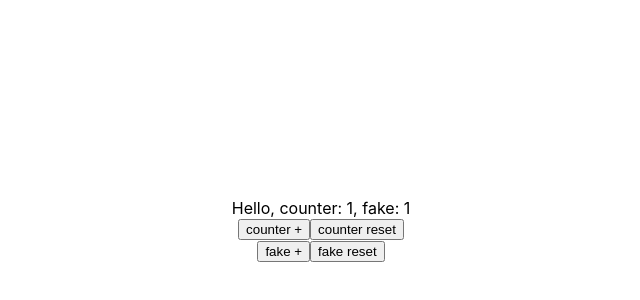
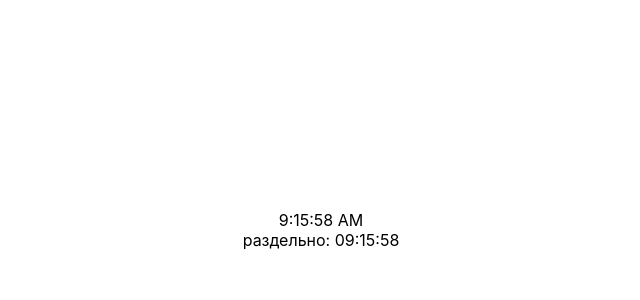
Before and after one commit to manchikooo/react-kabzda, a React (Create React App) app: page / in a window 1280 px wide. Shown: the part 170-470 px from the top of the page, without its empty margins (319-959 px from the left). Built offline with nearby package versions, Linux system fonts and the light colour scheme.

Commit message:
made digital clock with useEffect. After live component will unmount

```diff
--- a/src/App.tsx
+++ b/src/App.tsx
@@ -5,7 +5,8 @@ import {SelectLetter} from "./components/Select/SelectLetter";
 import {Example1} from "./components/ReactMemo";
 import {ExampleUseMemo, LikeUseCallback} from "./components/UseMemoUseCallback";
 import UseStateExample from "./components/UseState/UseStateExample";
-import {UseEffectExample} from "./components/UseEffect/UseEffectExample";
+import {UseEffectExample, UseEffectSetTimeoutExample} from "./components/UseEffect/UseEffectExample";
+import {Clock} from "./components/Clock/Clock";
 
 
 function App(props: any) {
@@ -45,7 +46,9 @@ function App(props: any) {
 
     return (
         <div className={'App'}>
-            <UseEffectExample/>
+            {/*<UseEffectSetTimeoutExample/>*/}
+
+            <Clock/>
 
             {/*<UseStateExample/>*/}
 
--- /dev/null
+++ b/src/components/Clock/Clock.tsx
@@ -0,0 +1,33 @@
+import React, {useEffect, useState} from 'react';
+
+type ClockPropsType = {}
+const getTime = (num: number) => num < 10 ? '0' + num : num
+
+export const Clock = (props: ClockPropsType) => {
+
+    const [date, setDate] = useState<Date>(new Date())
+
+    useEffect(() => {
+        const intervalID = setInterval(() => {
+            setDate(new Date())
+        }, 1000)
+
+        return () => clearInterval(intervalID)
+    }, [])
+
+    const hoursString = getTime(date.getHours())
+    const minutesString = getTime(date.getMinutes())
+    const secondsString = getTime(date.getSeconds())
+
+    return (
+        <div>
+            <span>{date.toLocaleTimeString()}</span>
+            <div>
+                раздельно:
+                <span> {hoursString}</span>:
+                <span>{minutesString}</span>:
+                <span>{secondsString}</span>
+            </div>
+        </div>
+    );
+};
--- a/src/components/UseEffect/UseEffectExample.tsx
+++ b/src/components/UseEffect/UseEffectExample.tsx
@@ -17,7 +17,7 @@ export const UseEffectExample = () => {
     })
 
     useEffect(() => {
-        console.log('useEffect once')
+        console.log('useEffect once after render')
         // api.getUsers().then('')
         // setInterval()
         // indexedDB
@@ -26,7 +26,7 @@ export const UseEffectExample = () => {
     }, [])
 
     useEffect(() => {
-        console.log('useEffect when changing the counter')
+        console.log('useEffect after render and when changing the counter')
         // api.getUsers().then('')
         // setInterval()
         // indexedDB
@@ -48,3 +48,39 @@ export const UseEffectExample = () => {
         </>
     );
 };
+
+export const UseEffectSetTimeoutExample = () => {
+
+    const [counter, setCounter] = useState(1)
+    const [fake, setFake] = useState(1)
+
+    console.log('SetTimeoutExample')
+
+    useEffect(() => {
+        setTimeout(() => {
+            console.log('timeout: ' + counter)
+            setCounter(counter => counter + 1)
+        }, 1000)
+    }, [])
+
+    useEffect(() => {
+        setInterval(() => {
+            console.log('interval: ' + fake)
+            setFake(fake => fake + 1)
+        }, 1000)
+    }, [])
+
+    return (
+        <>
+            Hello, counter: {counter}, fake: {fake}
+            <div>
+                <button onClick={() => setCounter(counter + 1)}>counter +</button>
+                <button onClick={() => setCounter(0)}>counter reset</button>
+            </div>
+            <div>
+                <button onClick={() => setFake(fake + 1)}>fake +</button>
+                <button onClick={() => setFake(0)}>fake reset</button>
+            </div>
+        </>
+    );
+};
--- a/src/components/UseState/UseStateExample.tsx
+++ b/src/components/UseState/UseStateExample.tsx
@@ -1,4 +1,4 @@
-import React, {useState} from 'react';
+import React, {useState} from 'react'; // 1
 
 let generateData = () => {
     console.log('generateData')
```
